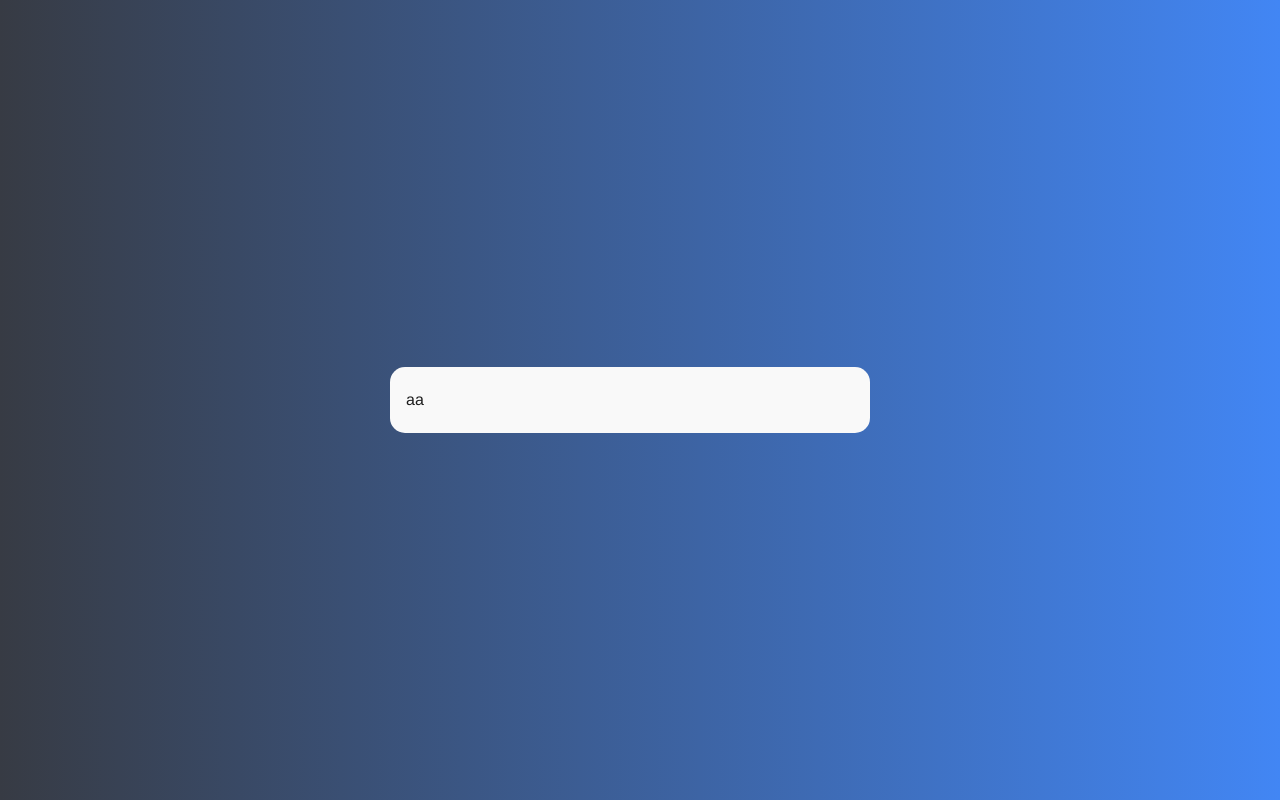
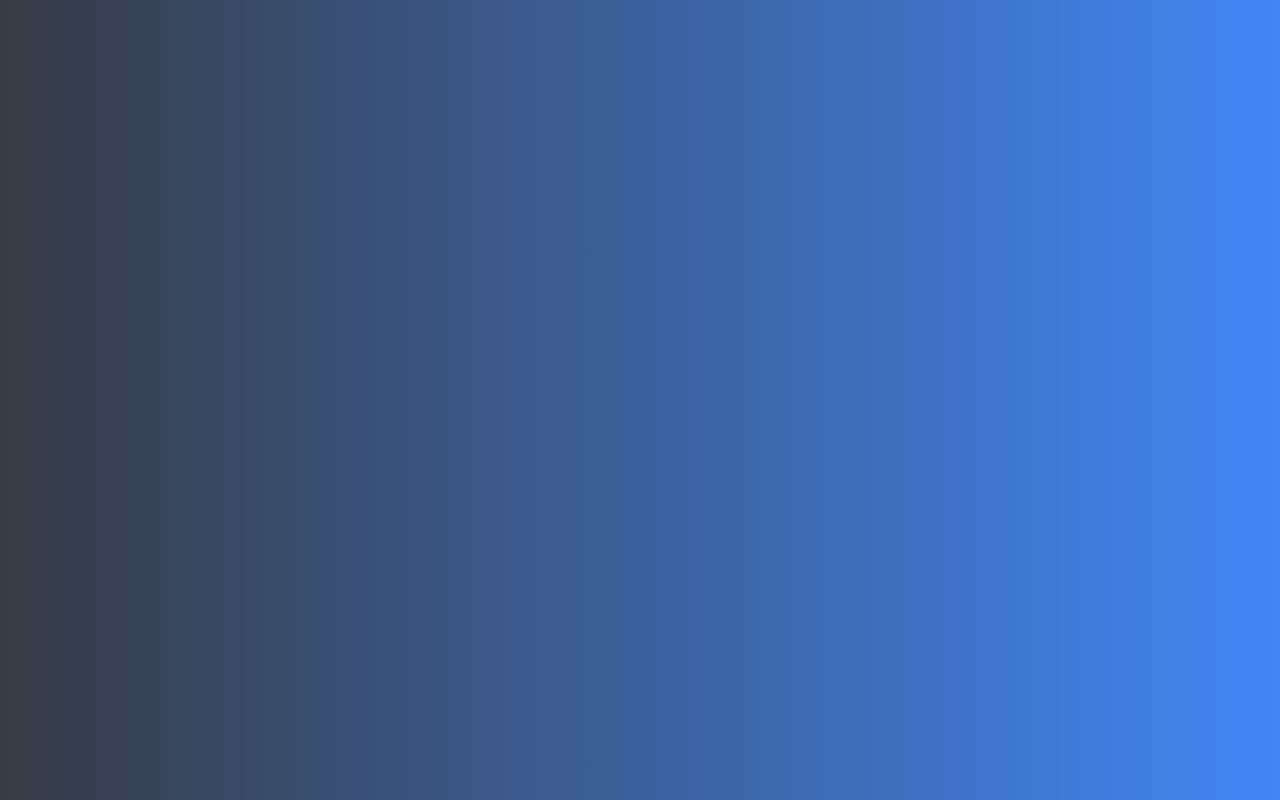
Before and after one commit to jepapt2/React_ProfileSite, a React (Create React App) app: page / in a window 1280 px wide. Built offline with nearby package versions, Linux system fonts and the light colour scheme.

Commit message:
add_react-router-dom

```diff
--- a/package.json
+++ b/package.json
@@ -10,8 +10,10 @@
     "@types/node": "^16.18.14",
     "@types/react": "^18.0.28",
     "@types/react-dom": "^18.0.11",
+    "@types/react-router-dom": "^5.3.3",
     "react": "^18.2.0",
     "react-dom": "^18.2.0",
+    "react-router-dom": "^6.8.2",
     "react-scripts": "5.0.1",
     "styled-components": "^5.3.8",
     "typescript": "^4.9.5",
--- a/src/App.tsx
+++ b/src/App.tsx
@@ -1,14 +1,11 @@
 import AppContainer from './styles/AppContainer'
 import { ThemeProvider } from 'styled-components'
 import Theme from './styles/theme'
-import Card from './components/ui/Card'
 
 function App() {
   return (
     <ThemeProvider theme={Theme}>
-      <AppContainer>
-        <Card>aa</Card>
-      </AppContainer>
+      <AppContainer></AppContainer>
     </ThemeProvider>
   )
 }
```
Also changed, not shown: 1 other file (tests, documents, lock files or other folders).
